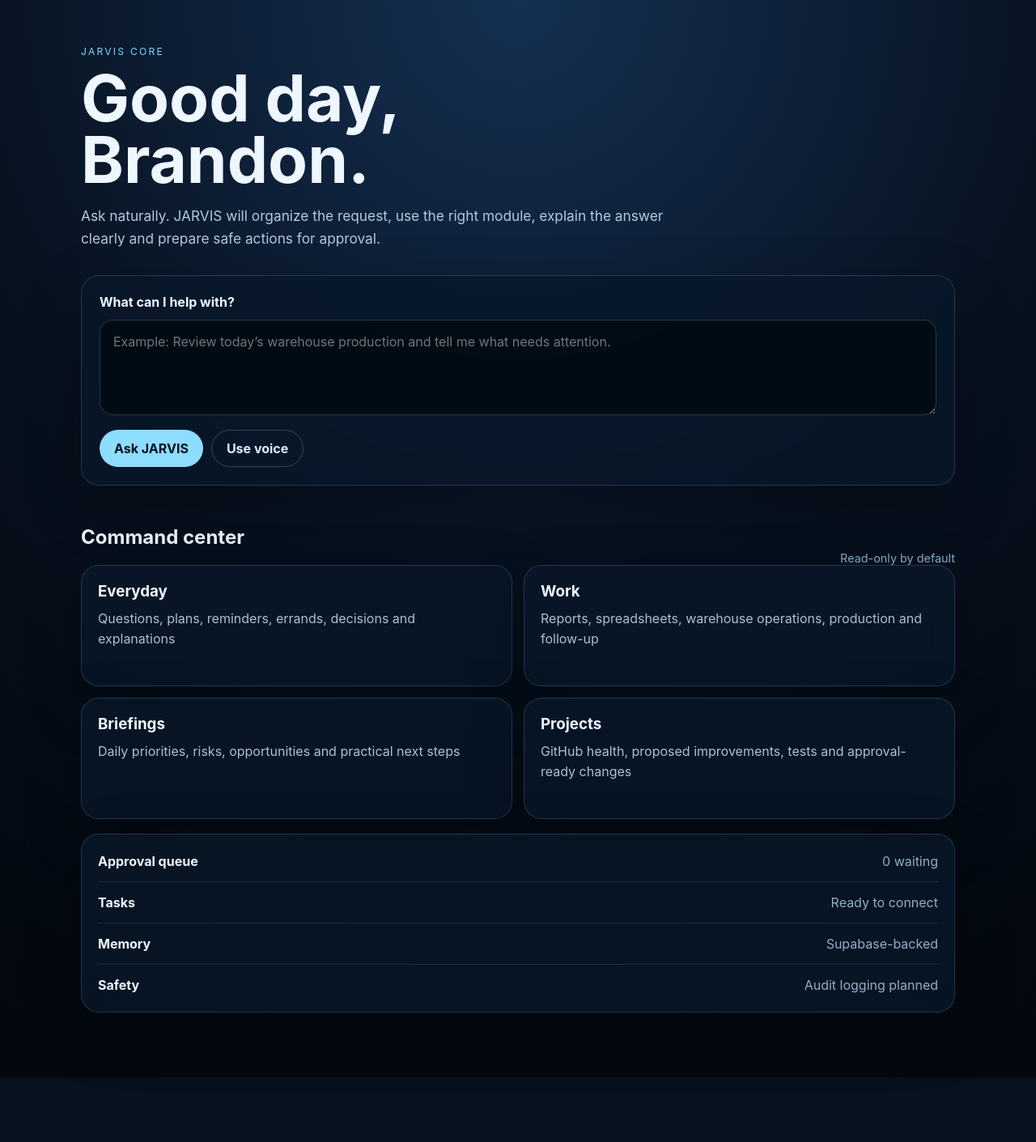
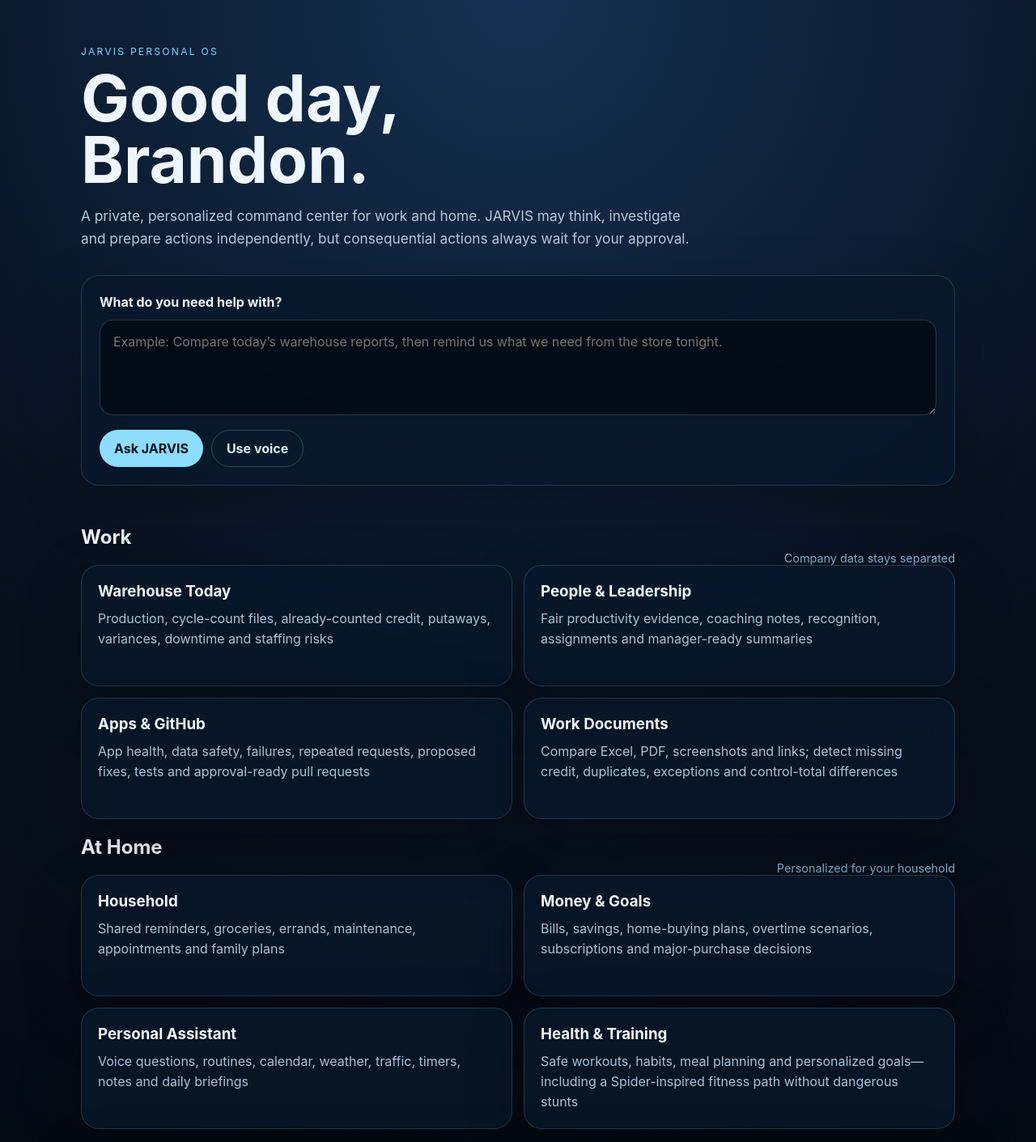
Before and after one commit to ZaspDragon/JARVIS, a Next.js app: page / in a window 1280 px wide. Shown: the top 1411 px of the page at 81% size. Before the commit the page ends 1331 px from the top, so only its background shows below. Built offline with nearby package versions, Linux system fonts and the light colour scheme.

Commit message:
Add personalized Work and Home command centers

```diff
--- a/app/page.tsx
+++ b/app/page.tsx
@@ -1,22 +1,29 @@
-const modules = [
-  ["Everyday", "Questions, plans, reminders, errands, decisions and explanations"],
-  ["Work", "Reports, spreadsheets, warehouse operations, production and follow-up"],
-  ["Briefings", "Daily priorities, risks, opportunities and practical next steps"],
-  ["Projects", "GitHub health, proposed improvements, tests and approval-ready changes"]
+const workModules = [
+  ["Warehouse Today", "Production, cycle-count files, already-counted credit, putaways, variances, downtime and staffing risks"],
+  ["People & Leadership", "Fair productivity evidence, coaching notes, recognition, assignments and manager-ready summaries"],
+  ["Apps & GitHub", "App health, data safety, failures, repeated requests, proposed fixes, tests and approval-ready pull requests"],
+  ["Work Documents", "Compare Excel, PDF, screenshots and links; detect missing credit, duplicates, exceptions and control-total differences"]
+];
+
+const homeModules = [
+  ["Household", "Shared reminders, groceries, errands, maintenance, appointments and family plans"],
+  ["Money & Goals", "Bills, savings, home-buying plans, overtime scenarios, subscriptions and major-purchase decisions"],
+  ["Personal Assistant", "Voice questions, routines, calendar, weather, traffic, timers, notes and daily briefings"],
+  ["Health & Training", "Safe workouts, habits, meal planning and personalized goals—including a Spider-inspired fitness path without dangerous stunts"]
 ];
 
 export default function HomePage() {
   return (
     <main className="shell">
       <header className="hero">
-        <p className="eyebrow">JARVIS CORE</p>
+        <p className="eyebrow">JARVIS PERSONAL OS</p>
         <h1>Good day, Brandon.</h1>
-        <p className="subtitle">Ask naturally. JARVIS will organize the request, use the right module, explain the answer clearly and prepare safe actions for approval.</p>
+        <p className="subtitle">A private, personalized command center for work and home. JARVIS may think, investigate and prepare actions independently, but consequential actions always wait for your approval.</p>
       </header>
 
       <section className="askCard" aria-label="Ask JARVIS">
-        <label htmlFor="jarvis-question">What can I help with?</label>
-        <textarea id="jarvis-question" placeholder="Example: Review today’s warehouse production and tell me what needs attention." rows={4} />
+        <label htmlFor="jarvis-question">What do you need help with?</label>
+        <textarea id="jarvis-question" placeholder="Example: Compare today’s warehouse reports, then remind us what we need from the store tonight." rows={4} />
         <div className="actions">
           <button type="button">Ask JARVIS</button>
           <button className="secondary" type="button">Use voice</button>
@@ -25,11 +32,26 @@
 
       <section>
         <div className="sectionHeading">
-          <h2>Command center</h2>
-          <span>Read-only by default</span>
+          <h2>Work</h2>
+          <span>Company data stays separated</span>
         </div>
         <div className="grid">
-          {modules.map(([title, description]) => (
+          {workModules.map(([title, description]) => (
+            <article className="moduleCard" key={title}>
+              <h3>{title}</h3>
+              <p>{description}</p>
+            </article>
+          ))}
+        </div>
+      </section>
+
+      <section>
+        <div className="sectionHeading">
+          <h2>At Home</h2>
+          <span>Personalized for your household</span>
+        </div>
+        <div className="grid">
+          {homeModules.map(([title, description]) => (
             <article className="moduleCard" key={title}>
               <h3>{title}</h3>
               <p>{description}</p>
@@ -39,10 +61,10 @@
       </section>
 
       <section className="statusCard">
-        <div><strong>Approval queue</strong><span>0 waiting</span></div>
-        <div><strong>Tasks</strong><span>Ready to connect</span></div>
-        <div><strong>Memory</strong><span>Supabase-backed</span></div>
-        <div><strong>Safety</strong><span>Audit logging planned</span></div>
+        <div><strong>Approval queue</strong><span>Required for consequential actions</span></div>
+        <div><strong>Always-on service</strong><span>n8n design ready</span></div>
+        <div><strong>Memory</strong><span>Separate work, personal and household scopes</span></div>
+        <div><strong>Privacy</strong><span>Local-first voice and minimum cloud exposure planned</span></div>
       </section>
     </main>
   );
```
